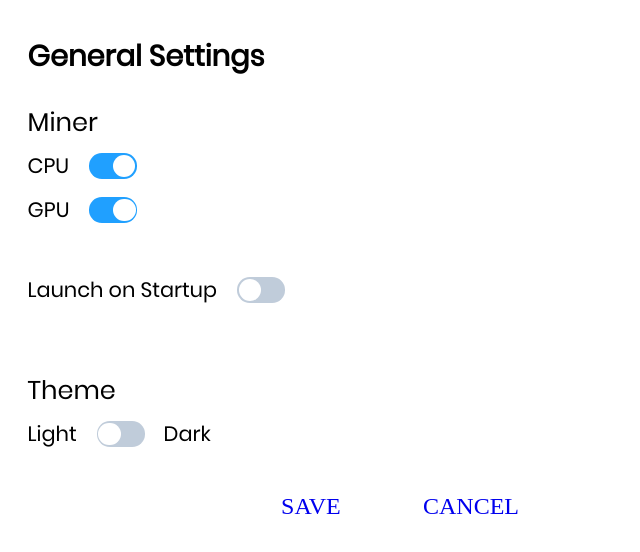
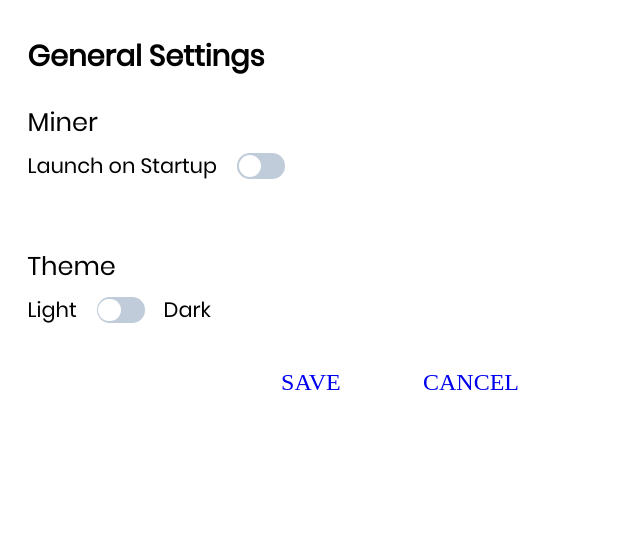
Before and after one commit to ProjectCharitas/Charitas, an Electron app: page sourceFiles/gui/settings.html in a window 800 px wide. Shown: the whole page, without its empty margins (0-640 px from the left). Drawn offline with Linux system fonts and the light colour scheme; files whose address does not match are found by name; a web font is replaced by a local one.

Commit message:
Removing CPU/GPU toggles

```diff
--- a/sourceFiles/gui/main.js
+++ b/sourceFiles/gui/main.js
@@ -21,8 +21,6 @@ const createWindow = () => {
   if (!fs.existsSync(path.join(app.getPath('userData'), "options.json"))) {
     if (!fs.existsSync(app.getPath('userData'))) fs.mkdirSync(app.getPath('userData'));
     fs.writeFileSync(`${process.env.APPDATA}\\charitas\\options.json`, JSON.stringify({
-      "cpu": true,
-      "gpu": true,
       "dark": false,
       "startup": false
     }), {
--- a/sourceFiles/gui/settings.html
+++ b/sourceFiles/gui/settings.html
@@ -19,21 +19,6 @@
             <div class="group">
                 <div class="label">Miner</div>
                 <div class="toggles">
-                    <div class="toggle">
-                        <label for="cpu" class="settings-item">CPU</label>
-                        <label class="el-switch el-switch-blue">
-                            <input id="cpu" type="checkbox" onchange="toggle(this)" checked>
-                            <span class="el-switch-style"></span>
-                        </label>
-                    </div>
-                    <div class="toggle">
-                        <label for="gpu" class="settings-item">GPU</label>
-                        <label class="el-switch el-switch-blue">
-                            <input id="gpu" type="checkbox" onchange="toggle(this)" checked>
-                            <span class="el-switch-style"></span>
-                        </label>
-                    </div>
-                    <br>
                     <div class="toggle">
                         <label for="startup" class="settings-item">Launch on Startup</label>
                         <label class="el-switch el-switch-blue">
```
